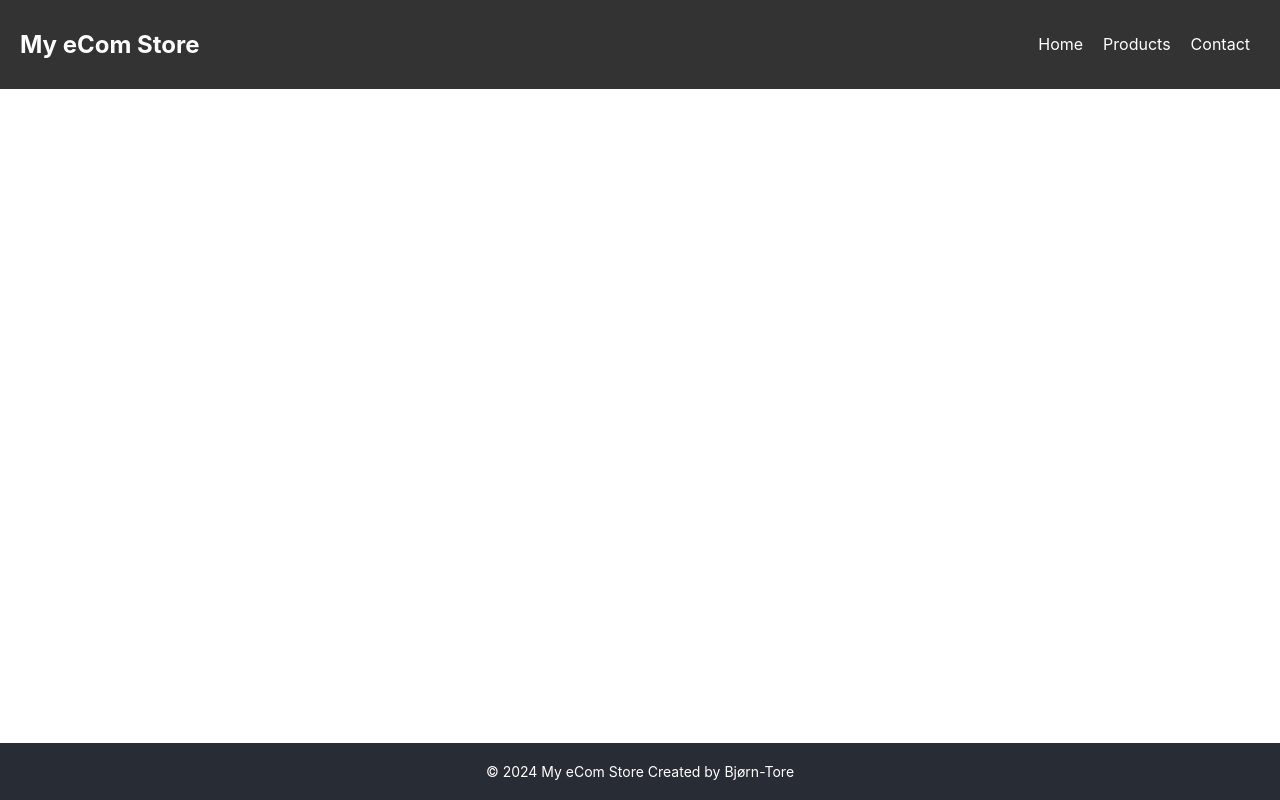
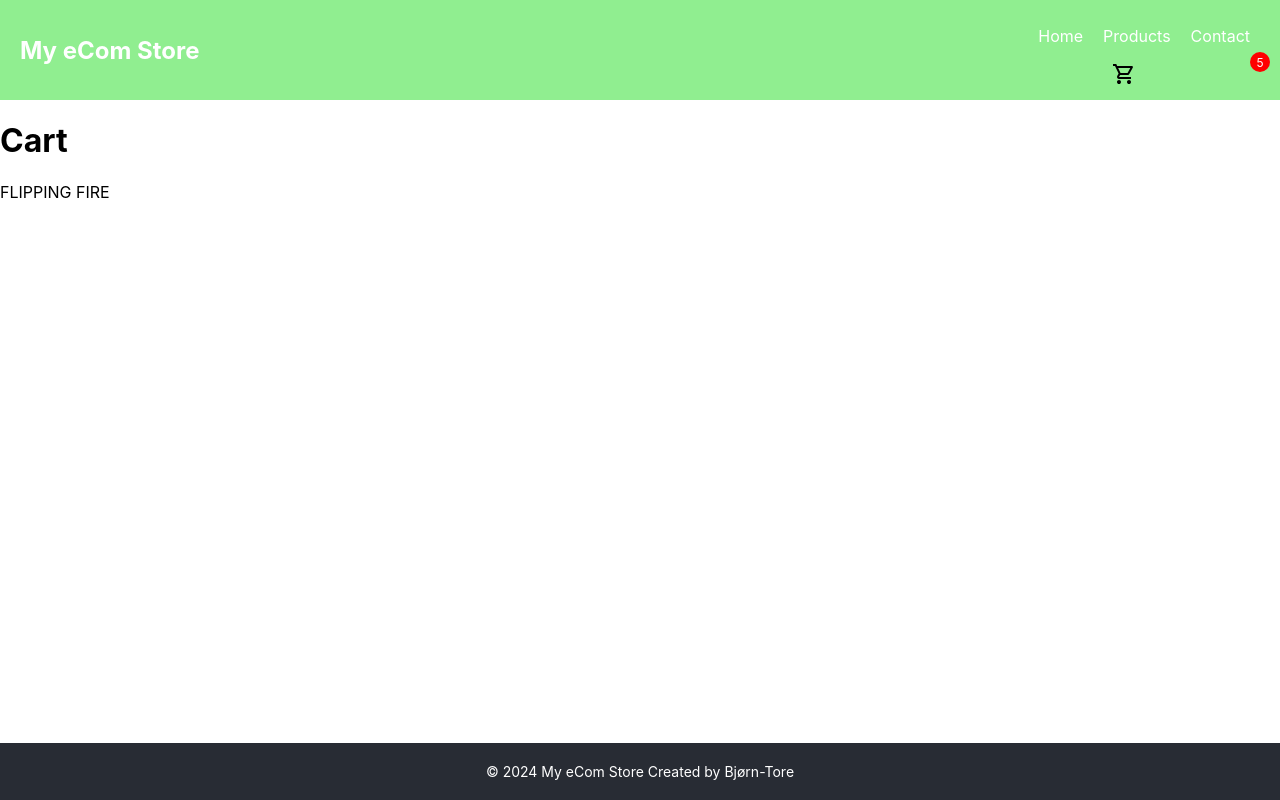
Before and after one commit to Bjonne696/Shopease-course-assignment-front-end-frameworks, a React (Create React App) app: page /checkout in a window 1280 px wide. Built offline with nearby package versions, Linux system fonts and the light colour scheme.

Commit message:
Created CheckoutPage
Created CheckoutPage in pages folder, aswell as implemented a cartIcon.svg for navigation to the CheckoutPage.
Created logic for the HomePage and ProductPage

```diff
--- a/src/App.jsx
+++ b/src/App.jsx
@@ -1,18 +1,20 @@
 import React from 'react';
-import { BrowserRouter as Router, Route, Routes } from 'react-router-dom';
-import Layout from './components/Layout'; // Update this path as necessary
+import { BrowserRouter as Router, Routes, Route } from 'react-router-dom';
+import Layout from './components/Layout';
 import HomePage from './pages/HomePage';
-import ProductsPage from './pages/ProductsPage';
+import ProductPage from './pages/ProductPage';
 import ContactPage from './pages/ContactPage';
+import CheckoutPage from './pages/CheckoutPage'; // Import the CartPage
 
 function App() {
   return (
     <Router>
       <Layout>
         <Routes>
-          <Route exact path="/" element={<HomePage />} />
-          <Route path="/products" element={<ProductsPage />} />
+          <Route path="/" element={<HomePage />} />
+          <Route path="/products/:productId" element={<ProductPage />} /> {/* Dynamic route for products */}
           <Route path="/contact" element={<ContactPage />} />
+          <Route path="/checkout" element={<CheckoutPage />} /> {/* Add CheckoutPage route */}
           {/* Add more routes as needed */}
         </Routes>
       </Layout>
--- /dev/null
+++ b/src/components/CartIcon.jsx
@@ -0,0 +1,39 @@
+import React from 'react';
+import styled from 'styled-components';
+import CartIconSVG from '../cart-icon.svg';
+
+const CartIconContainer = styled.div`
+  position: relative;
+  cursor: pointer;
+`;
+
+const Icon = styled.img`
+  width: 24px; // Adjust the size as needed
+  height: auto;
+`;
+
+const ItemCount = styled.span`
+  position: absolute;
+  top: -10px;
+  right: -10px;
+  background-color: red;
+  color: white;
+  font-size: 12px;
+  width: 20px;
+  height: 20px;
+  border-radius: 50%;
+  display: flex;
+  align-items: center;
+  justify-content: center;
+`;
+
+const CartIcon = ({ itemCount, onClick }) => {
+  return (
+    <CartIconContainer onClick={onClick}>
+      <Icon src={CartIconSVG} alt="Cart" />
+      {itemCount > 0 && <ItemCount>{itemCount}</ItemCount>}
+    </CartIconContainer>
+  );
+};
+
+export default CartIcon
--- a/src/components/Header.jsx
+++ b/src/components/Header.jsx
@@ -1,8 +1,10 @@
 import React from 'react';
+import { useNavigate } from 'react-router-dom'; // Import useNavigate
 import styled from 'styled-components';
+import CartIcon from './CartIcon';
 
 const HeaderWrapper = styled.header`
-  background: #333;
+  background: lightgreen;
   color: white;
   padding: 10px 20px;
   text-align: center;
@@ -17,6 +19,7 @@ const Navigation = styled.nav`
 const NavList = styled.ul`
   list-style: none;
   display: flex;
+  align-items: center;
 `;
 
 const NavItem = styled.li`
@@ -32,18 +35,33 @@ const NavLink = styled.a`
   }
 `;
 
-const Header = () => (
+
+
+const Header = () => {
+  const navigate = useNavigate(); // Initialize useNavigate here
+  const itemCount = 5;
+
+  // Function to handle CartIcon click
+  const handleCartClick = () => {
+    navigate('/checkout'); // Use navigate to change the route
+  };
+
+  return (
     <HeaderWrapper>
       <Navigation>
         <h1>My eCom Store</h1>
+        <div>
           <NavList>
             <NavItem><NavLink href="/">Home</NavLink></NavItem>
             <NavItem><NavLink href="/products">Products</NavLink></NavItem>
             <NavItem><NavLink href="/contact">Contact</NavLink></NavItem>
             {/* Add more navigation items as needed */}
           </NavList>
+          <CartIcon itemCount={itemCount} onClick={handleCartClick} /> {/* Pass handleCartClick to CartIcon */}
+        </div>
       </Navigation>
     </HeaderWrapper>
   );
+};
 
 export default Header;
--- /dev/null
+++ b/src/pages/CheckoutPage.jsx
@@ -0,0 +1,13 @@
+import React from 'react';
+
+const CartPage = () => {
+  return (
+    <div>
+      <h1>Cart</h1>
+      <p>FLIPPING FIRE</p>
+      {/* Add cart functionality and display here */}
+    </div>
+  );
+};
+
+export default CartPage;
--- a/src/pages/HomePage.jsx
+++ b/src/pages/HomePage.jsx
@@ -1,11 +1,79 @@
-import React from 'react';
+import React, { useState, useEffect } from 'react';
+import styled from 'styled-components';
+import { Link } from 'react-router-dom';
+
+const ProductCard = styled.div`
+  border: 1px solid #ddd;
+  padding: 10px;
+  margin: 10px;
+  text-align: center;
+`;
+
+const ProductImage = styled.img`
+  max-width: 100%;
+  height: auto;
+`;
+
+const SearchBar = styled.input`
+  width: 100%;
+  padding: 10px;
+  margin: 10px 0;
+  box-sizing: border-box;
+`;
+
+const StyledLink = styled(Link)`
+  text-decoration: none;
+  background-color: #007bff;
+  color: white;
+  padding: 10px 15px;
+  border-radius: 5px;
+  border: none;
+  cursor: pointer;
+  display: inline-block;
+  margin-top: 10px;
+
+  &:hover {
+    background-color: #0056b3;
+  }
+`;
 
 const HomePage = () => {
+  const [products, setProducts] = useState([]);
+  const [searchTerm, setSearchTerm] = useState('');
+
+  useEffect(() => {
+    fetch('https://api.noroff.dev/api/v1/online-shop')
+      .then(response => response.json())
+      .then(data => setProducts(data))
+      .catch(error => console.error('Error fetching products:', error));
+  }, []);
+
+  const handleSearch = (event) => {
+    setSearchTerm(event.target.value);
+  };
+
+  const filteredProducts = products.filter(product =>
+    product.title.toLowerCase().includes(searchTerm.toLowerCase())
+  );
+
   return (
     <div>
       <h2>Home Page</h2>
-      <p>RYAN</p>
-      {/* Content for home page goes here */}
+      <SearchBar
+        type="text"
+        placeholder="Search for products..."
+        value={searchTerm}
+        onChange={handleSearch}
+      />
+      {filteredProducts.map(product => (
+        <ProductCard key={product.id}>
+          <h3>{product.title}</h3>
+          <ProductImage src={product.imageUrl} alt={product.title} />
+          <p>{product.description}</p>
+          <p>Price: ${product.price}</p>
+          <StyledLink to={`/products/${product.id}`}>View Product</StyledLink>
+        </ProductCard>
+      ))}
     </div>
   );
 };
--- /dev/null
+++ b/src/pages/ProductPage.jsx
@@ -0,0 +1,31 @@
+import React, { useEffect, useState } from 'react';
+import { useParams } from 'react-router-dom';
+
+const ProductPage = () => {
+  const { productId } = useParams();
+  const [product, setProduct] = useState(null);
+
+  useEffect(() => {
+    // Fetch the product data based on productId
+    // Adjust the fetch URL according to your API endpoint
+    fetch(`https://api.noroff.dev/api/v1/online-shop/${productId}`)
+      .then(response => response.json())
+      .then(data => setProduct(data))
+      .catch(error => console.error('Error fetching product:', error));
+  }, [productId]);
+
+  if (!product) {
+    return <div>Loading product...</div>;
+  }
+
+  return (
+    <div>
+      <h2>{product.title}</h2>
+      <img src={product.imageUrl} alt={product.title} />
+      <p>{product.description}</p>
+      {/* Add more product details as needed */}
+    </div>
+  );
+};
+
+export default ProductPage;
--- a/src/pages/ProductsPage.jsx
+++ /dev/null
@@ -1,13 +0,0 @@
-import React from 'react';
-
-const ProductsPage = () => {
-  return (
-    <div>
-      <h2>Products Page</h2>
-      <p>STARTED THE</p>
-      {/* Content for products page goes here */}
-    </div>
-  );
-};
-
-export default ProductsPage;
```
Also changed, not shown: src/cart-icon.svg (added). Lines whose indentation alone changed are shown as unchanged.
